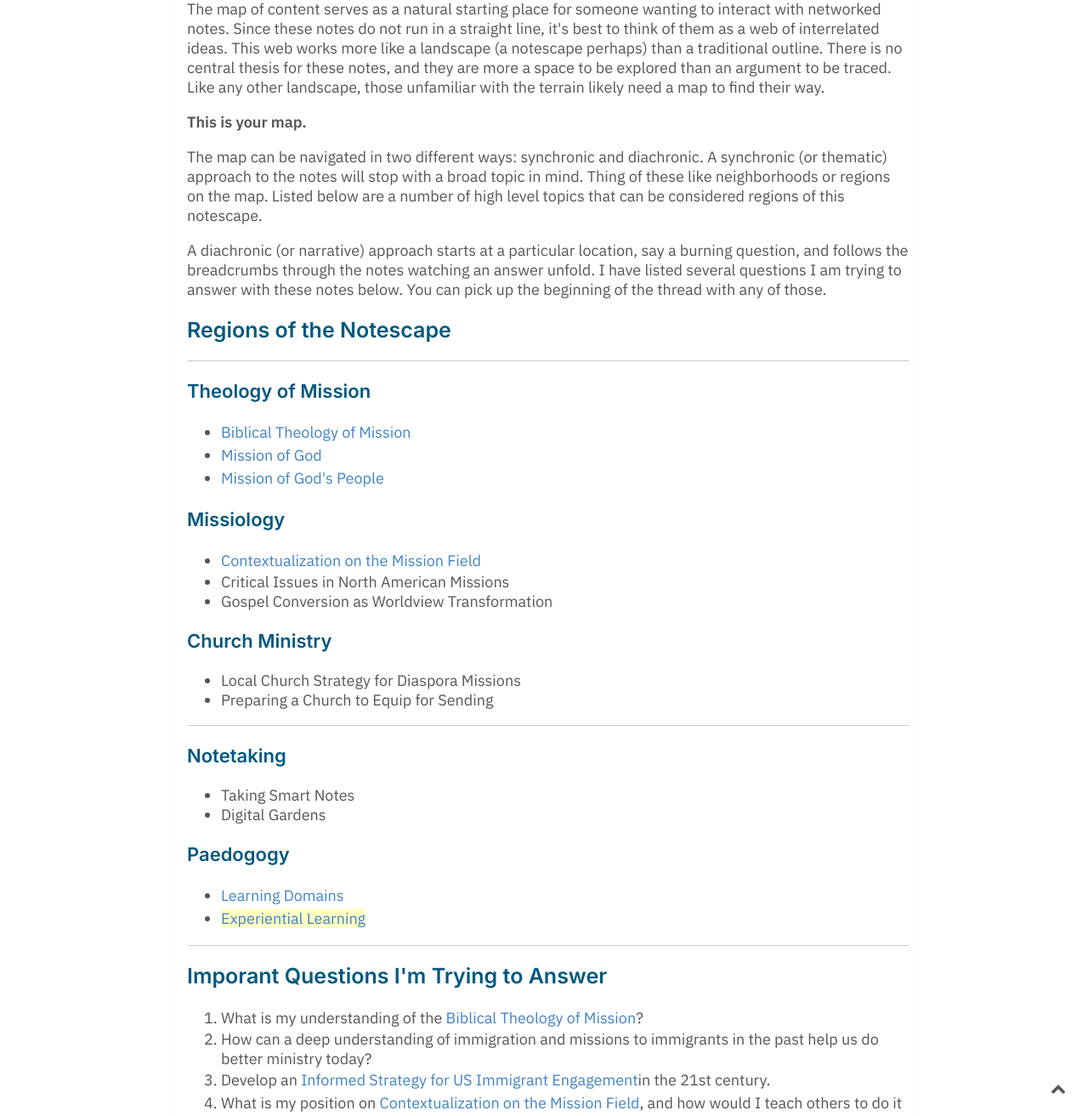
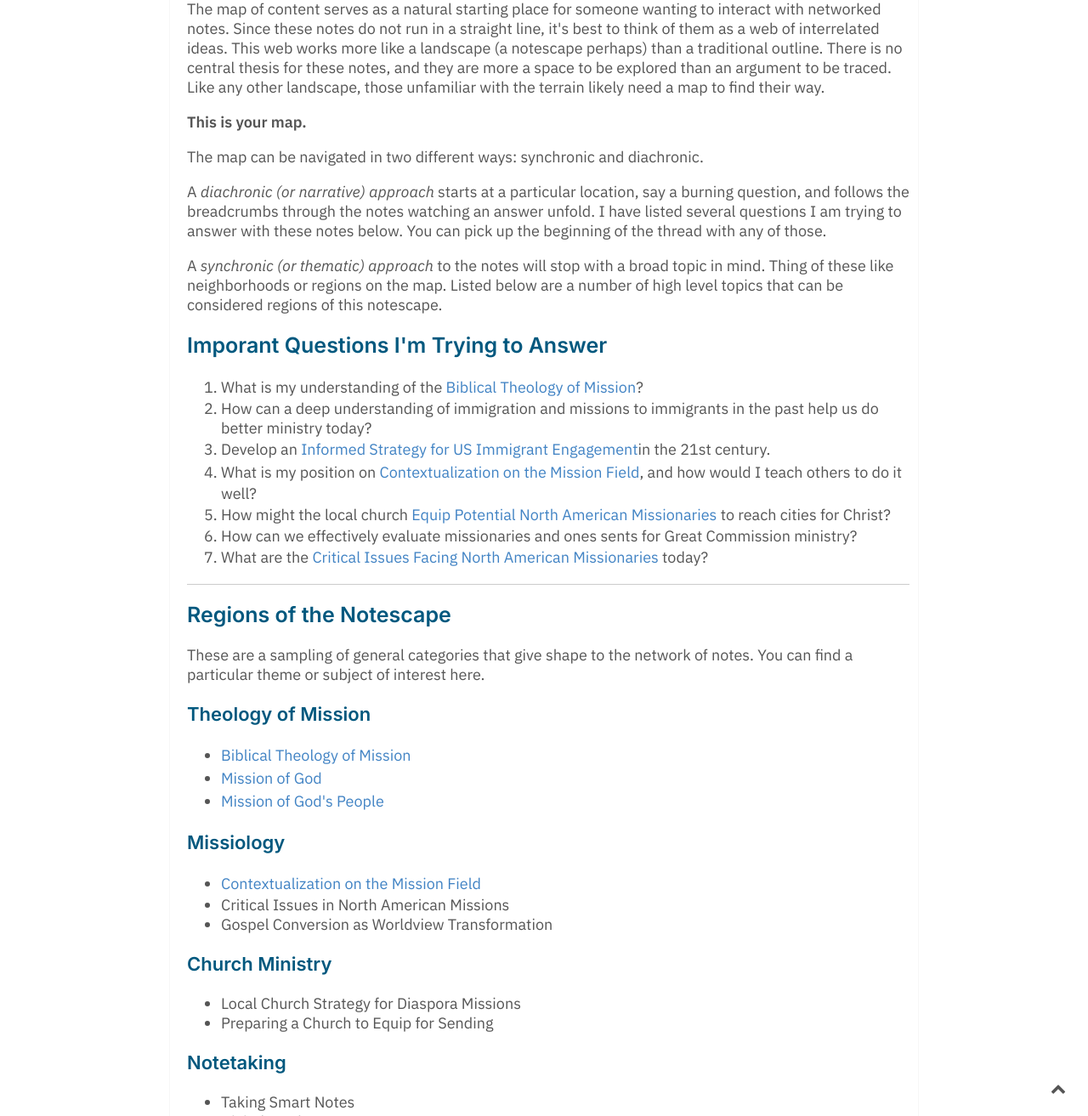
Before and after one commit to keelancook/notebook, a Jekyll site: the page built from _notes/Map of Content.md, in a window 1280 px wide and 1400 px high, scrolled down 676 px, cut to the strip 87-1400 px from the top of the window. Shown: the whole strip at 85% size. Built offline with Jekyll 4.4.1, drawn with Linux system fonts in a browser that asks for light colours; part of the change alters nothing that is shown; some of the changed text lies outside the part shown.

Commit message:
moc tweaks

```diff
--- a/_notes/Map of Content.md
+++ b/_notes/Map of Content.md
@@ -11,13 +11,29 @@ The map of content serves as a natural starting place for someone wanting to int
 
 **This is your map.**
 
-The map can be navigated in two different ways: synchronic and diachronic. A synchronic (or thematic) approach to the notes will stop with a broad topic in mind. Thing of these like neighborhoods or regions on the map. Listed below are a number of high level topics that can be considered regions of this notescape.
+The map can be navigated in two different ways: synchronic and diachronic.
 
-A diachronic (or narrative) approach starts at a particular location, say a burning question, and follows the breadcrumbs through the notes watching an answer unfold. I have listed several questions I am trying to answer with these notes below. You can pick up the beginning of the thread with any of those.
+A *diachronic (or narrative) approach* starts at a particular location, say a burning question, and follows the breadcrumbs through the notes watching an answer unfold. I have listed several questions I am trying to answer with these notes below. You can pick up the beginning of the thread with any of those.
+
+A *synchronic (or thematic) approach* to the notes will stop with a broad topic in mind. Thing of these like neighborhoods or regions on the map. Listed below are a number of high level topics that can be considered regions of this notescape.
+
+
+## Imporant Questions I'm Trying to Answer
+1. What is my understanding of the [[Biblical Theology of Mission]]?
+2. How can a deep understanding of immigration and missions to immigrants in the past help us do better ministry today?
+3. Develop an [[Informed Strategy for US Immigrant Engagement]]in the 21st century.
+4. What is my position on [[Contextualization on the Mission Field]], and how would I teach others to do it well?
+5. How might the local church [[Equip Potential North American Missionaries]] to reach cities for Christ?
+6. How can we effectively evaluate missionaries and ones sents for Great Commission ministry?
+7. What are the [[Critical Issues Facing North American Missionaries]] today?
+
+
+---
 
 ## Regions of the Notescape
 
----
+These are a sampling of general categories that give shape to the network of notes. You can find a particular theme or subject of interest here.
+
 
 ### Theology of Mission
 * [[Biblical Theology of Mission]]
@@ -33,9 +49,6 @@ A diachronic (or narrative) approach starts at a particular location, say a burn
 * Local Church Strategy for Diaspora Missions
 * Preparing a Church to Equip for Sending
 
-
----
-
 ### Notetaking
 * Taking Smart Notes
 * Digital Gardens
@@ -45,12 +58,3 @@ A diachronic (or narrative) approach starts at a particular location, say a burn
 * [[Experiential Learning]]
 
 ---
-
-## Imporant Questions I'm Trying to Answer
-1. What is my understanding of the [[Biblical Theology of Mission]]?
-2. How can a deep understanding of immigration and missions to immigrants in the past help us do better ministry today?
-3. Develop an [[Informed Strategy for US Immigrant Engagement]]in the 21st century.
-4. What is my position on [[Contextualization on the Mission Field]], and how would I teach others to do it well?
-5. How might the local church [[Equip Potential North American Missionaries]] to reach cities for Christ?
-6. How can we effectively evaluate missionaries and ones sents for Great Commission ministry?
-7. What are the [[Critical Issues Facing North American Missionaries]] today?
```
